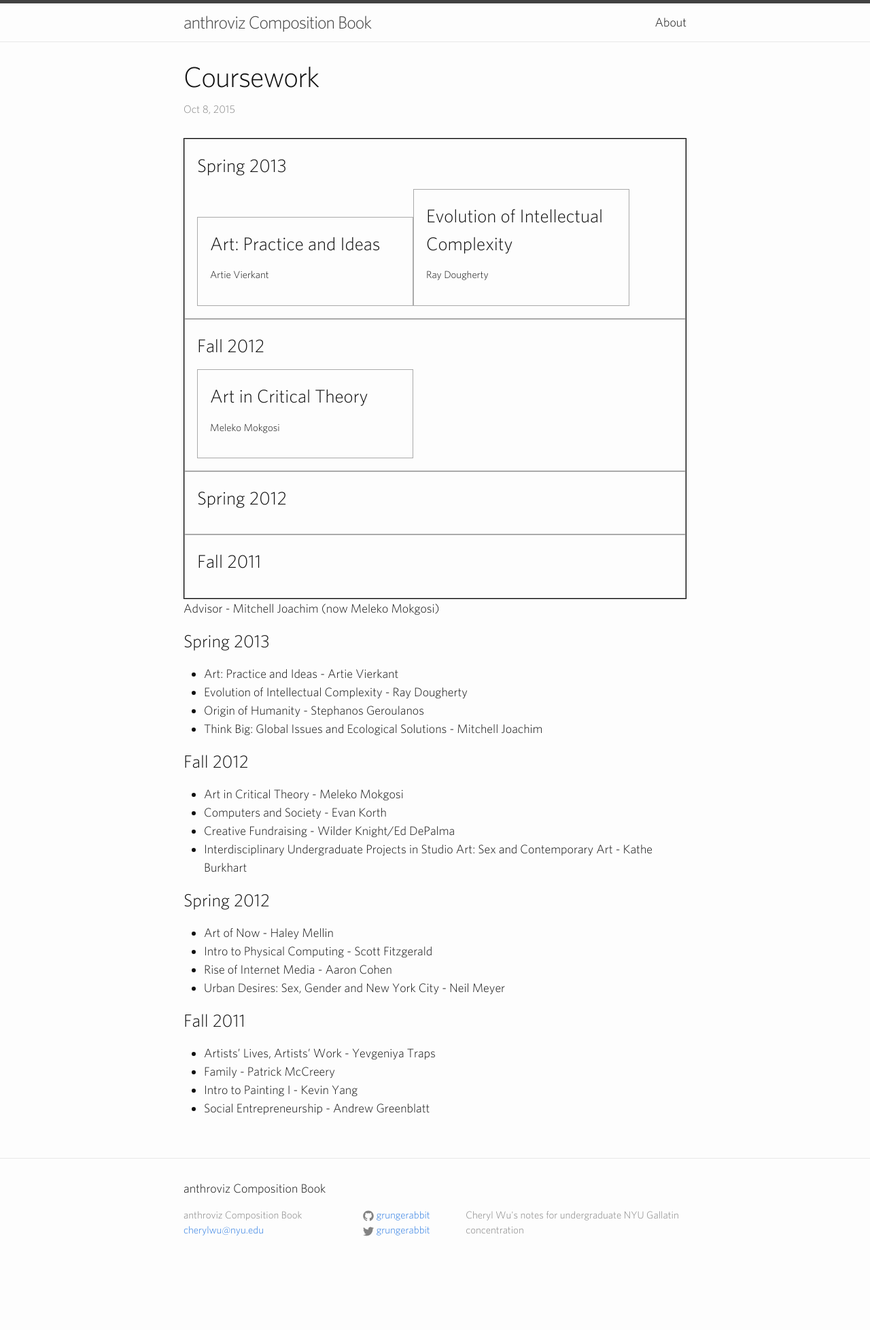
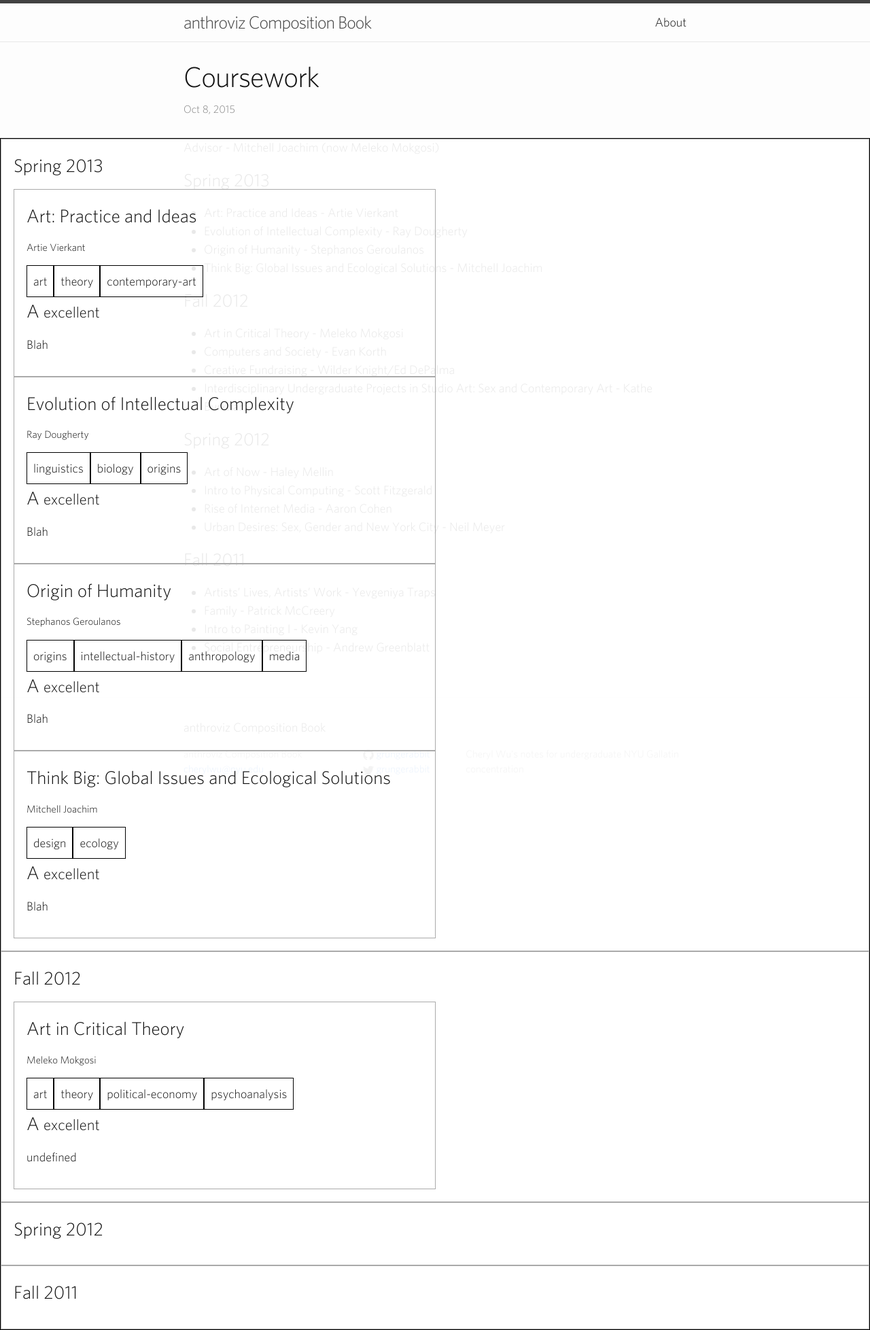
Before and after one commit to anthroviz/compbook, a Jekyll site: the page built from _posts/2015-10-08-coursework.markdown, in a window 1280 px wide. Shown: the whole page at 68% size. Built offline with Jekyll 4.4.1, drawn with Linux system fonts in a browser that asks for light colours; nearby versions of some CDN libraries; before the commit the page ends 1881 px from its top, so only the background shows below that.

Commit message:
course rank framework set upppp

```diff
--- a/_posts/2015-10-08-coursework.markdown
+++ b/_posts/2015-10-08-coursework.markdown
@@ -71,7 +71,8 @@ var coursework = {
 						"tags": ["art", "theory", "contemporary-art"]
 					},
 					"subjective": {
-						"rank": "A"
+						"rank": "A",
+						"review": "Blah"
 					}
 				},
 				{
@@ -81,7 +82,30 @@ var coursework = {
 						"tags": ["linguistics", "biology", "origins"]
 					},
 					"subjective": {
-						"rank": "A"
+						"rank": "A",
+						"review": "Blah"
+					}
+				},
+				{
+					"title": "Origin of Humanity",
+					"objective": {
+						"professor": "Stephanos Geroulanos",
+						"tags": ["origins", "intellectual-history", "anthropology", "media"]
+					},
+					"subjective": {
+						"rank": "A",
+						"review": "Blah"
+					}
+				},
+				{
+					"title": "Think Big: Global Issues and Ecological Solutions",
+					"objective": {
+						"professor": "Mitchell Joachim",
+						"tags": ["design", "ecology"]
+					},
+					"subjective": {
+						"rank": "A",
+						"review": "Blah"
 					}
 				}
 			]
@@ -133,7 +157,16 @@ var coursework = {
 				// COURSES
 				for (var k = 0; k < thisSemester.courses.length; k++) {
 					var thisCourse = thisSemester.courses[k];
-					htmlTemplate.push('<div class="semester__course">' + "<h1>" + thisCourse.title + "</h1>" + "<h5>" + thisCourse.objective.professor + "</h5>" + '</div>');
+					htmlTemplate.push('<div class="semester__course">' + "<h1>" + thisCourse.title + "</h1>" + "<h5>" + thisCourse.objective.professor + "</h5>");
+						// COURSE TAGS
+						for (var m = 0; m < thisCourse.objective.tags.length; m++) {
+							htmlTemplate.push('<span class="course-tag">' + thisCourse.objective.tags[m] + '</span>');
+						}
+
+					var letterRank = thisCourse.subjective.rank;
+					var descriptionRank = coursework.data.ranks[letterRank].rankDescription;
+
+					htmlTemplate.push('<h1>' + letterRank  + ' <small>' + descriptionRank + '</small>' + '</h1>' + '<p>' + thisCourse.subjective.review + '</p>' + '</div>');
 				}
 			}
 			htmlTemplate.push('</div>');
@@ -160,14 +193,23 @@ $(document).ready( function() {
 	box-sizing: border-box;
 	margin: 0;
 	padding: 0;
+	position: absolute;
+	left: 0;
+	width: 100%;
+	background-color: rgba(255,255,255,0.9);
 }
 .semester, .semester__course {
 	border: 1px solid #aaa;
 	padding: 1em;
 }
 .semester__course {
-	width: 40%;
+	width: 47%;
 	display: inline-block;
+}
+.course-tag {
+	display: inline-block;
+	padding: 0.5em;
+	border: 1px solid black;
 }
 </style>
 {% endraw %}
```
